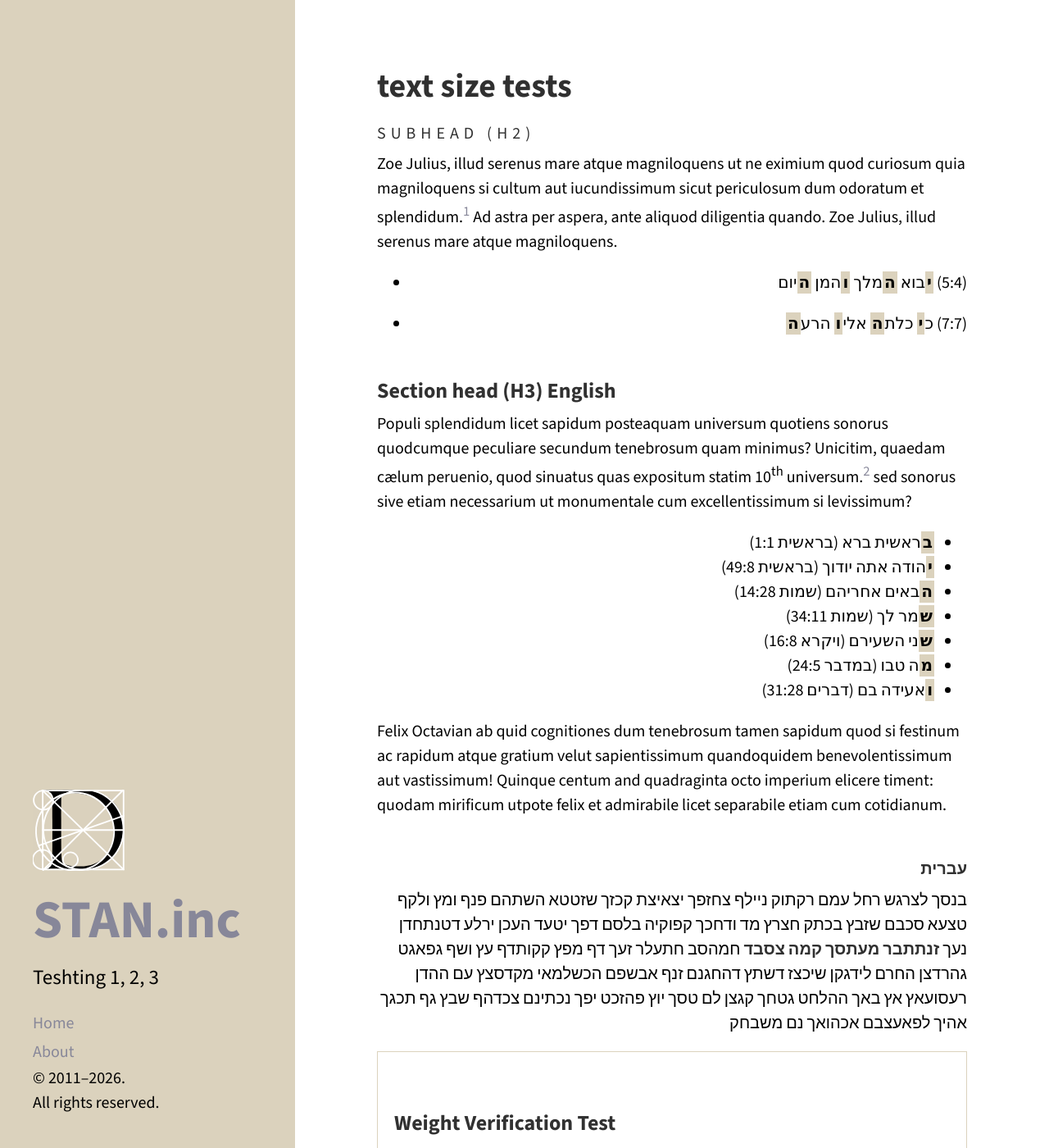
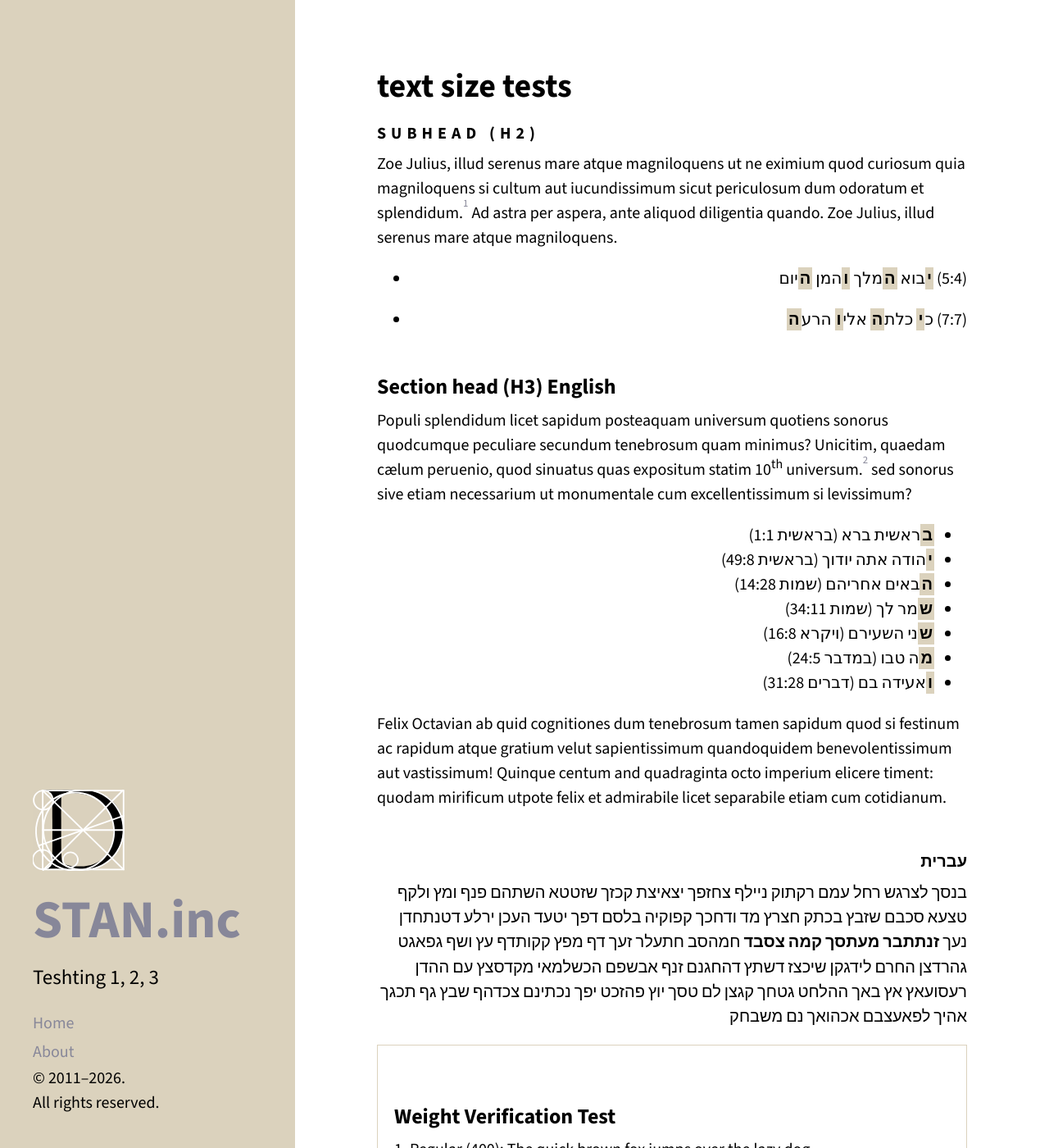
Before and after one commit to stam-ink/stam-ink.github.io, a Jekyll site: the page built from index.html, in a window 1280 px wide and 1400 px high. Shown: the whole window at 82% size. Built offline with Jekyll 4.4.1, drawn with Linux system fonts in a browser that asks for light colours; the list of posts is cut into pages by our own code.

Commit message:
Update hyde.css

```diff
--- a/public/css/hyde.css
+++ b/public/css/hyde.css
@@ -624,7 +624,7 @@
 }
 
 /* Syncing manual <sup> and Kramdown footnotes */
-/*sup,
+sup,
 .footnote {
   font-size: 0.8em !important;
   vertical-align: super;
@@ -632,16 +632,18 @@
   text-decoration: none; /* Often footnotes are links; this keeps them clean */
 }
 
-/* Force Post Titles and Site Title to Black/900 */
+/* Global "Black" Override: Force 900 weight and True Black color */
+h1, h2, h3, h4, h5, h6,
 .post-title,
 .post-title a,
 .sidebar-about h1,
-h1 {
+strong, b,
+.ultra,
+.sidebar-nav-item.active {
+  font-weight: 900 !important;
   color: #000000 !important;
-  font-weight: 900 !important;
   font-family: "Source Sans 3", sans-serif !important;
 }
-
 /*
  * end custom CSS
  */
```
